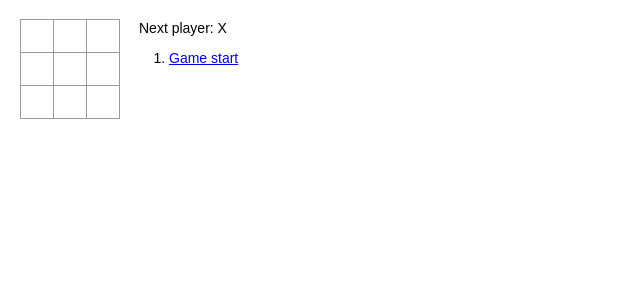
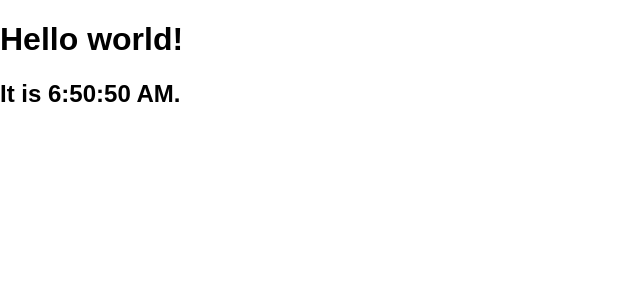
Before and after one commit to xiexuanzheng123/react16, a React (Create React App) app: page / in a window 1280 px wide. Shown: the top 300 px of the page, without its empty margins (0-640 px from the left). Built offline with nearby package versions, Linux system fonts and the light colour scheme.

Commit message:
clock demo ->>>> componentDidMount componentWillUnmount

```diff
--- /dev/null
+++ b/src/containers/clock/Clock.jsx
@@ -0,0 +1,38 @@
+import React from 'react';
+
+// function Clock(props) {
+//     return (
+//         <div>
+//             <h1>Hello world!</h1>
+//             <h2>It is { props.date.toLocaleTimeString() }.</h2>
+//         </div>
+//     );
+// }
+class Clock extends React.Component {
+    constructor() {//render时调用构造函数
+        super();
+        this.state = {
+            date: new Date()
+        }
+    }
+    componentDidMount() {
+        this.timerID = setInterval(() => this.tick(), 1000);
+    }
+    componentWillUnmount() {
+        clearInterval(this.timerID);
+    }
+    tick() {
+        this.setState({
+            date: new Date()
+        });
+    }
+    render() {
+        return (
+            <div>
+                <h1>Hello world!</h1>
+                <h2>It is { this.state.date.toLocaleTimeString() }.</h2>
+            </div>
+        );
+    }
+}
+export default Clock;
--- a/src/index.js
+++ b/src/index.js
@@ -1,11 +1,12 @@
 import React from 'react';
 import ReactDOM from 'react-dom';
 import './index.css';
-import Game from './containers/game/Game';
+import Clock from './containers/clock/Clock';
 import registerServiceWorker from './registerServiceWorker';
 
 ReactDOM.render(
-    <Game />,
+    <Clock />,
     document.getElementById('root')
 );
+
 registerServiceWorker();
```
Also changed, not shown: react.js (+15 -0 lines).
